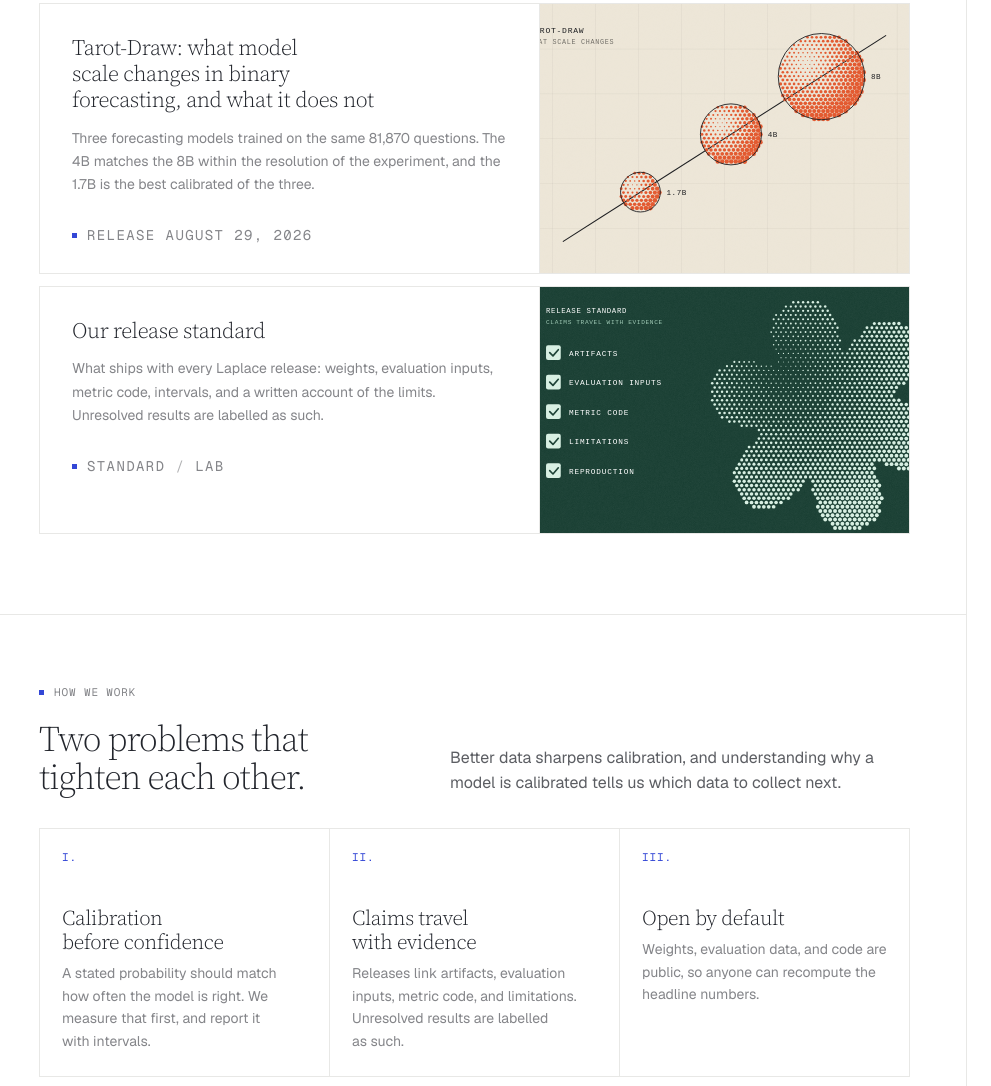
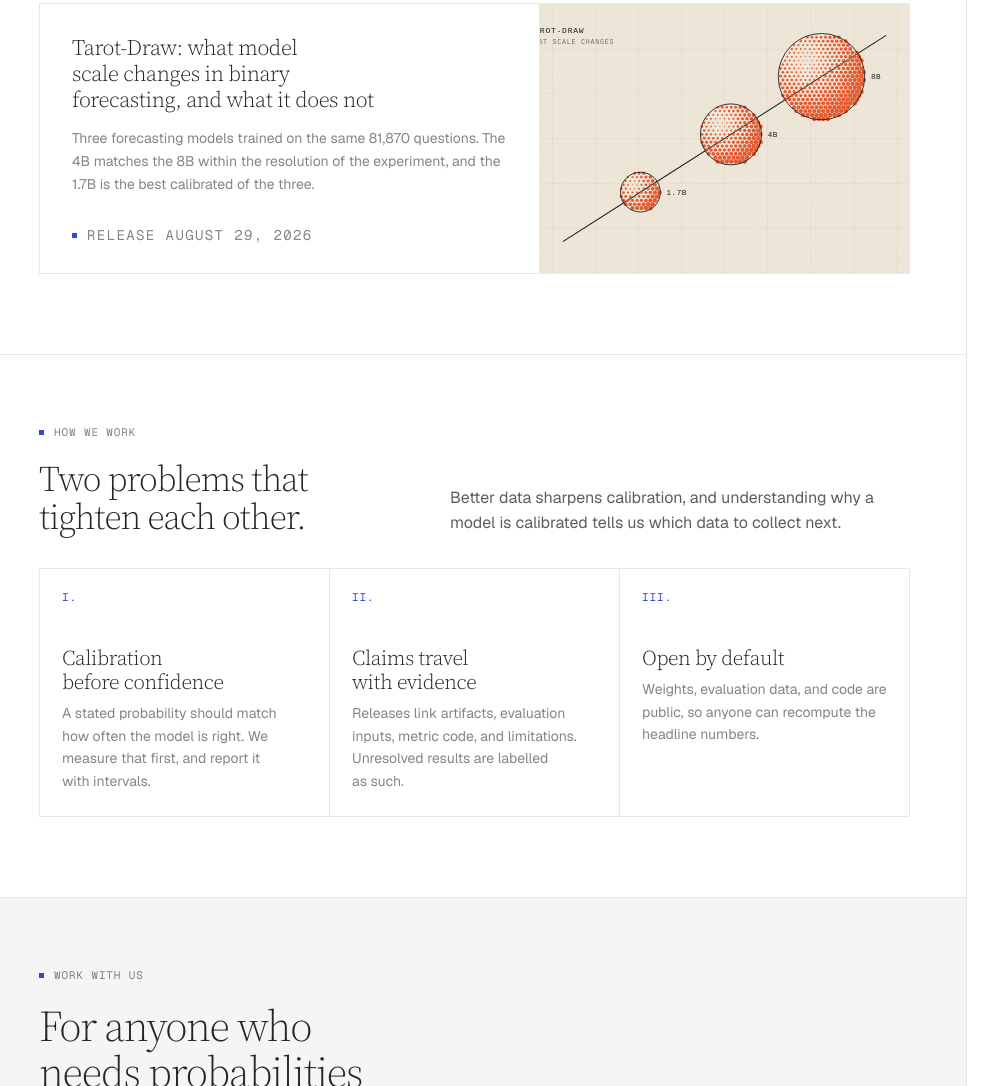
Before and after one commit to Laplace-AI-Research/laplaceresearch.github.io, a plain HTML site: page index.html in a window 1280 px wide. Shown: the part 2089-3175 px from the top of the page, without its empty margins (289-1280 px from the left). Drawn offline with Linux system fonts and the light colour scheme.

Commit message:
Remove release standard section from index.html
Removed the section about the release standard from the index.html.

```diff
--- a/index.html
+++ b/index.html
@@ -178,14 +178,6 @@
                 </div>
                 <div class="post-cover"><img src="/assets/covers/tarot-draw.svg" alt="" width="960" height="600" loading="lazy" /></div>
               </a>
-              <a class="post-row reveal" href="/research/#standard">
-                <div class="post-copy">
-                  <h3>Our release standard</h3>
-                  <p>What ships with every Laplace release: weights, evaluation inputs, metric code, intervals, and a written account of the limits. Unresolved results are labelled as such.</p>
-                  <p class="meta"><span>Standard</span><span>Lab</span></p>
-                </div>
-                <div class="post-cover"><img src="/assets/covers/release-standard.svg" alt="" width="960" height="600" loading="lazy" /></div>
-              </a>
             </div>
           </div>
         </section>
```
